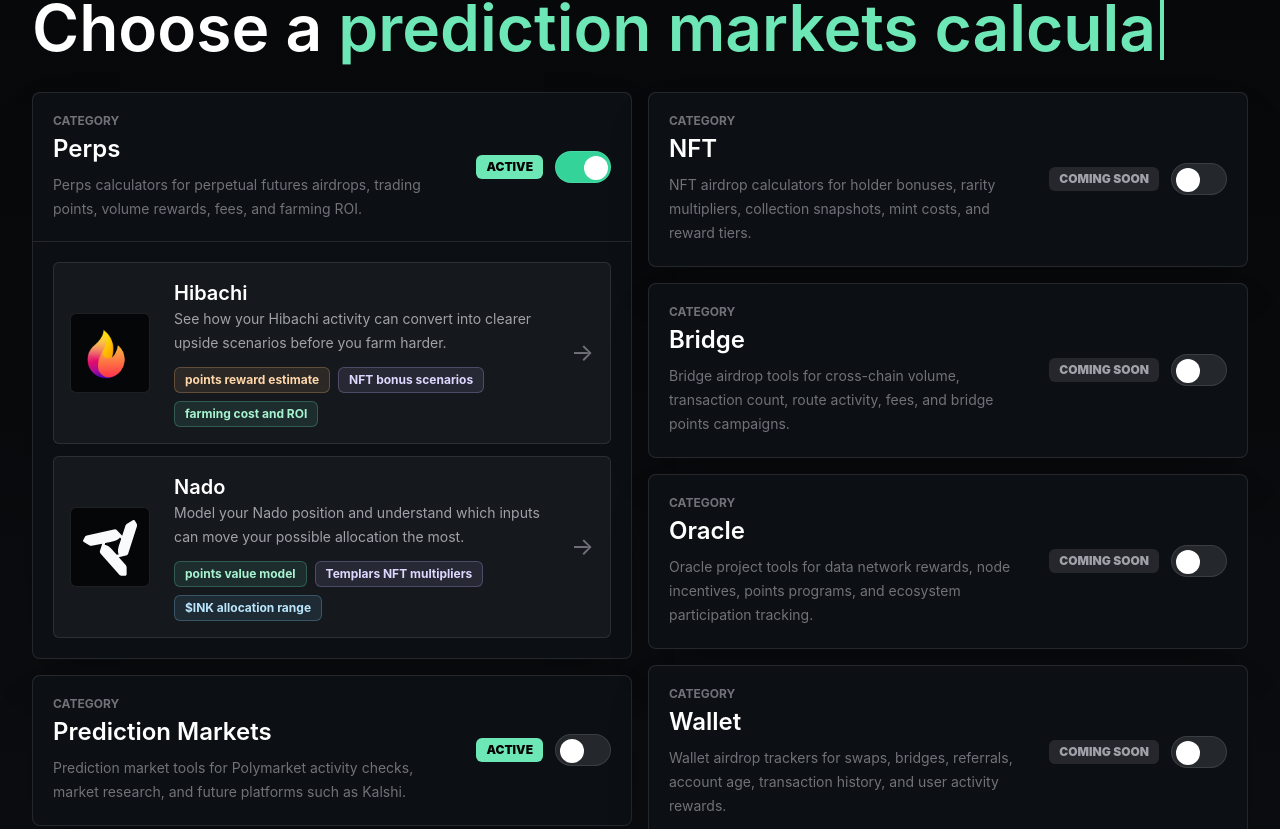
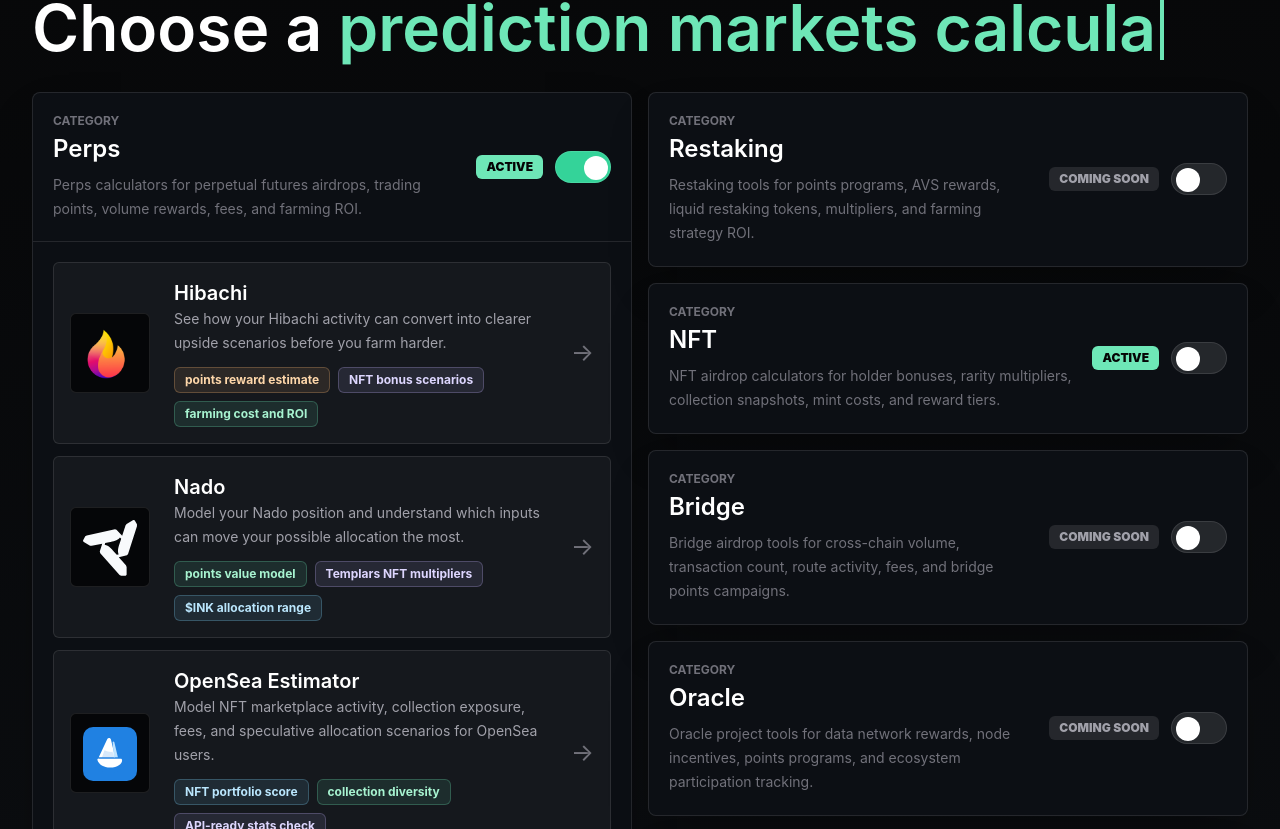
Before and after one commit to rroydd/alpha-tools-portal, a Next.js app: page / in a window 1280 px wide. Shown: the part 531-1360 px from the top of the page. Built offline with nearby package versions, Linux system fonts and the light colour scheme; no server answers.

Commit message:
Add OpenSea estimator to portal categories

```diff
--- a/src/app/page.tsx
+++ b/src/app/page.tsx
@@ -5,8 +5,9 @@
 import { useEffect, useState } from "react";
 import { projects } from "@/data/projects";
 
-const perpsProjects = projects.filter((project) => project.slug === "hibachi" || project.slug === "nado");
+const perpsProjects = projects.filter((project) => ["hibachi", "nado", "opensea"].includes(project.slug));
 const predictionMarketProjects = projects.filter((project) => project.slug === "polymarket");
+const nftProjects = projects.filter((project) => project.slug === "opensea");
 
 const typewriterCategories = [
   "perps",
@@ -82,9 +83,9 @@
   },
   {
     name: "NFT",
-    status: "Coming soon",
+    status: "Active",
     description: "NFT airdrop calculators for holder bonuses, rarity multipliers, collection snapshots, mint costs, and reward tiers.",
-    projects: [],
+    projects: nftProjects,
   },
   {
     name: "Bridge",
--- a/src/data/projects.ts
+++ b/src/data/projects.ts
@@ -81,4 +81,24 @@
     referralUrl: "https://polymarket.com/?r=brelgino",
     docsUrl: "https://docs.polymarket.com/api-reference/introduction",
   },
+  {
+    slug: "opensea",
+    name: "OpenSea Activity Estimator",
+    shortName: "OpenSea Estimator",
+    category: "NFT Activity",
+    description: "Model NFT marketplace activity, collection exposure, fees, and speculative allocation scenarios for OpenSea users.",
+    benefits: [
+      { label: "NFT portfolio score", tone: "sky" },
+      { label: "collection diversity", tone: "emerald" },
+      { label: "API-ready stats check", tone: "violet" },
+    ],
+    status: "live",
+    accent: "#2081e2",
+    logoUrl: "/logos/opensea-logo.svg",
+    logoIconUrl: "/logos/opensea-icon.svg",
+    localUrl: "http://localhost:3003",
+    productionUrl: "https://opensea-activity-estimator.vercel.app/",
+    referralUrl: "https://opensea.io/",
+    docsUrl: "https://docs.opensea.io/",
+  },
 ];
```
Also changed, not shown: public/logos/opensea-icon.svg (added), public/logos/opensea-logo.svg (added).
